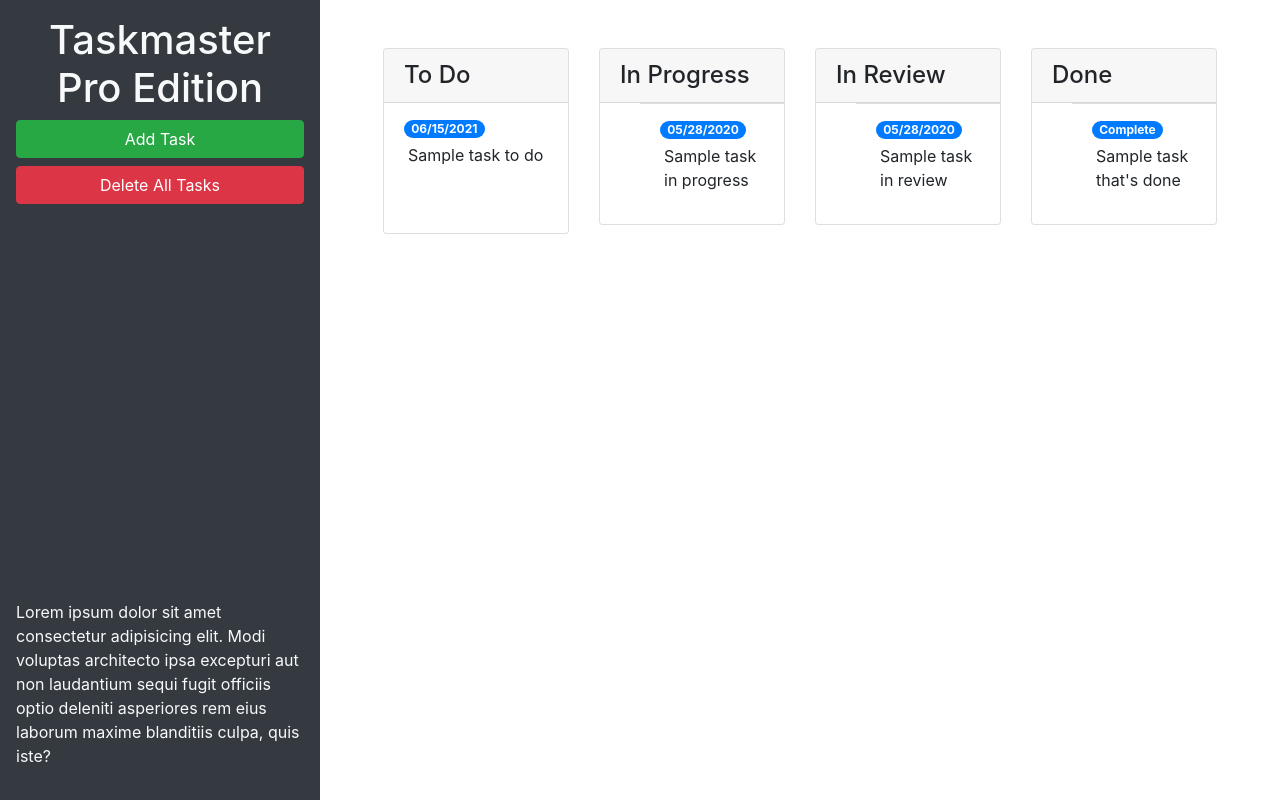
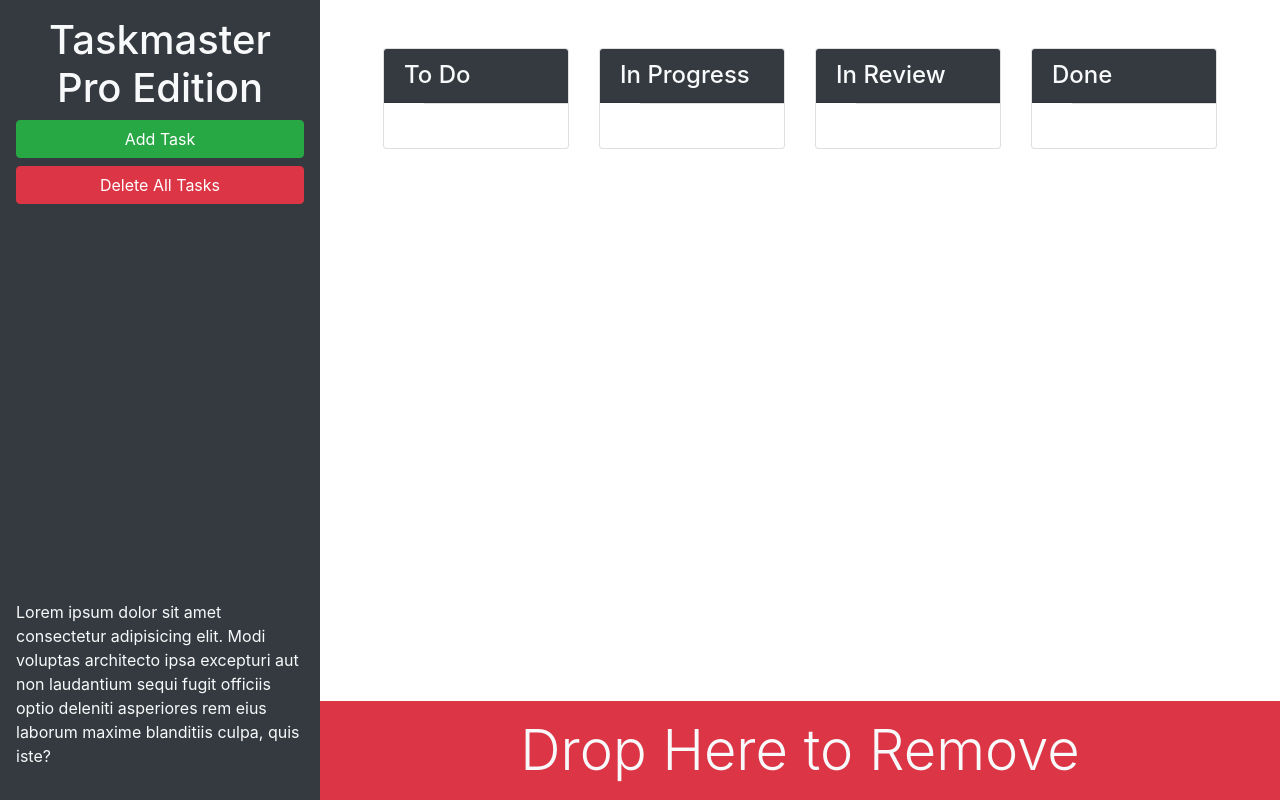
Before and after one commit to dylgrn/Taskmaster-Pro, a plain HTML site: page index.html in a window 1280 px wide. Drawn offline with nearby package versions, Linux system fonts and the light colour scheme.

Commit message:
styling with bootstrap

```diff
--- a/index.html
+++ b/index.html
@@ -13,70 +13,75 @@
 <body>
 
   <div class="row min-vh-100 no-gutters">
-    <header class="col-12 col-lg-3 bg-dark text-light d-flex flex-column p-4 p-lg-3">
+    <header class="col-12 col-lg-3 bg-dark text-light sticky-top d-flex flex-column p-4 p-lg-3">
       <h1 class="text-center">Taskmaster Pro Edition</h1>
       <button id="create-task" class="btn btn-block btn-success" data-toggle="modal" data-target="#task-form-modal">Add
         Task</button>
       <button id="remove-tasks" class="btn btn-block btn-danger">Delete All Tasks</button>
-      <p class="mt-auto">Lorem ipsum dolor sit amet consectetur adipisicing elit. Modi voluptas architecto ipsa
+      <p class="mt-auto d-done d-lg-block">Lorem ipsum dolor sit amet consectetur adipisicing elit. Modi voluptas architecto ipsa
         excepturi aut non
         laudantium sequi fugit officiis optio deleniti asperiores rem eius laborum maxime blanditiis culpa, quis iste?
       </p>
     </header>
-    <main class="col-12 col-lg-9">
+    <main class="col-12 col-lg-9 d-flex flex-column">
       <div class="m-5 row justify-content-around">
         <div class="col-12 col-md-6 col-xl-3 mb-3">
           <div class="card">
-        <h4 class="card-header">
+        <h4 class="card-header bg-dark text-light">
           To Do
         </h4>
-        <ul id="list-toDo" class="list-group list-group-flush">
+        <ul id="list-toDo" class="list-group-flush">
           <li class="list-group-item">
-            <span class="badge badge-primary badge-pill">06/15/2021</span>
-            <p class="m-1">Sample task to do</p>
+            <span class="badge badge-primary badge-pill"></span>
+            <p class="m-1"></p>
           </li>
         </ul>
         </div>
           </div>
         <div class="col-12 col-md-6 col-xl-3 mb-3">
           <div class="card">
-          <h4 class="card-header">
+          <h4 class="card-header bg-dark text-light">
             In Progress
           </h4>
           <ul id="list-inprogress" class="list-group-flush">
             <li class="list-group-item">
-              <span class="badge badge-primary badge-pill">05/28/2020</span>
-              <p class="m-1">Sample task in progress</p>
+              <span class="badge badge-primary badge-pill"></span>
+              <p class="m-1"></p>
             </li>
           </ul>
         </div>
           </div>
         <div class="col-12 col-md-6 col-xl-3 mb-3">
           <div class="card">
-          <h4 class="card-header">
+          <h4 class="card-header bg-dark text-light">
             In Review
           </h4>
           <ul id="list-inReview" class="list-group-flush">
             <li class="list-group-item">
-              <span class="badge badge-primary badge-pill">05/28/2020</span>
-              <p class="m-1">Sample task in review</p>
+              <span class="badge badge-primary badge-pill"></span>
+              <p class="m-1"></p>
             </li>
           </ul>
         </div>
           </div>
         <div class="col-12 col-md-6 col-xl-3 mb-3">
           <div class="card">
-          <h4 class="card-header">
+          <h4 class="card-header bg-dark text-light">
             Done
           </h4>
           <ul id="list-done" class="list-group-flush">
             <li class="list-group-item">
-              <span class="badge badge-primary badge-pill">Complete</span>
-              <p class="m-1">Sample task that's done</p>
+              <span class="badge badge-primary badge-pill"></span>
+              <p class="m-1"></p>
             </li>
           </ul>
         </div>
           </div>
+      </div>
+      <div id="trash" class="mt-auto">
+        <div class="w-100 bg-danger p-3 text-center text-light display-4">
+          Drop Here to Remove
+        </div>
       </div>
     </main>
   </div>
```
